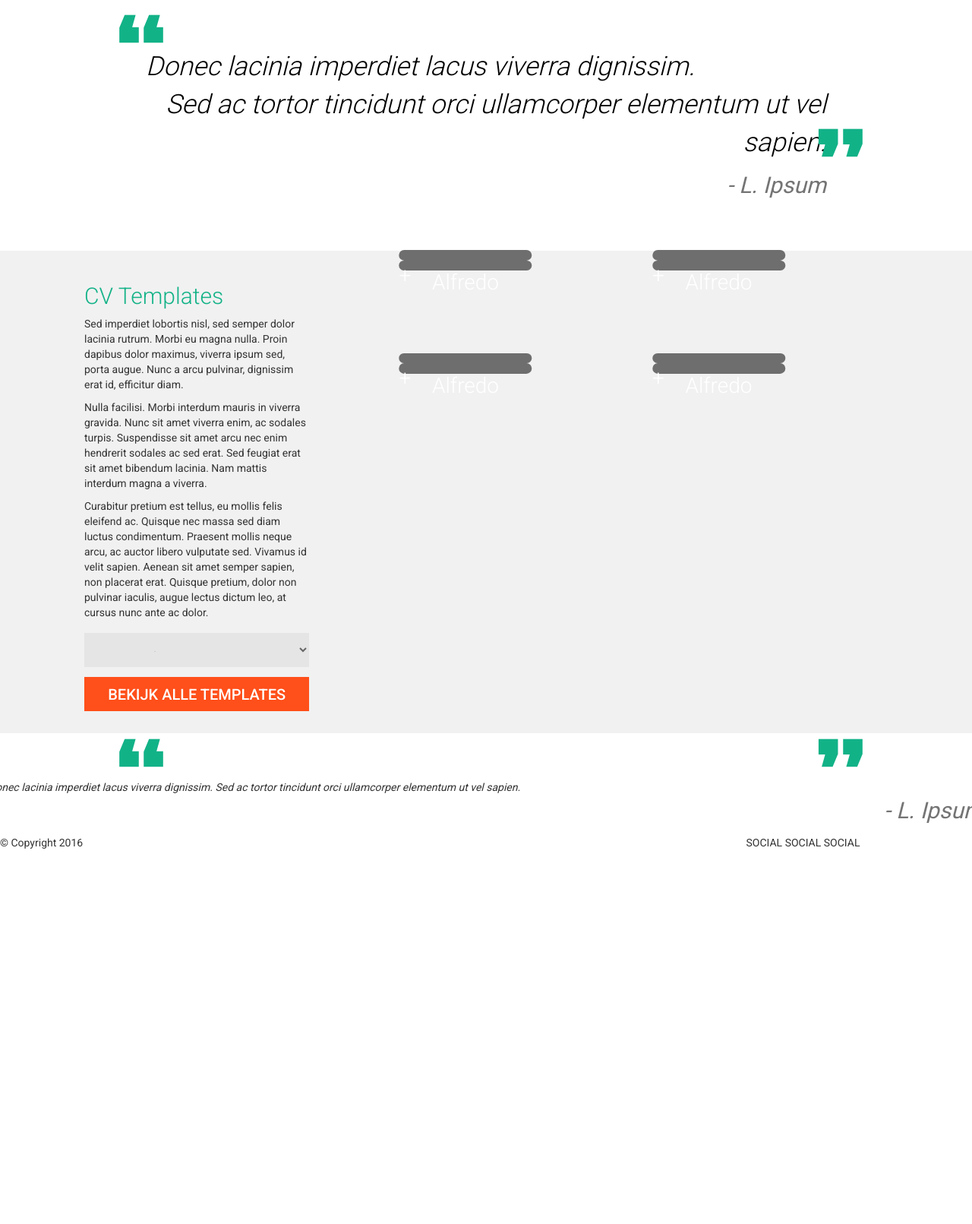
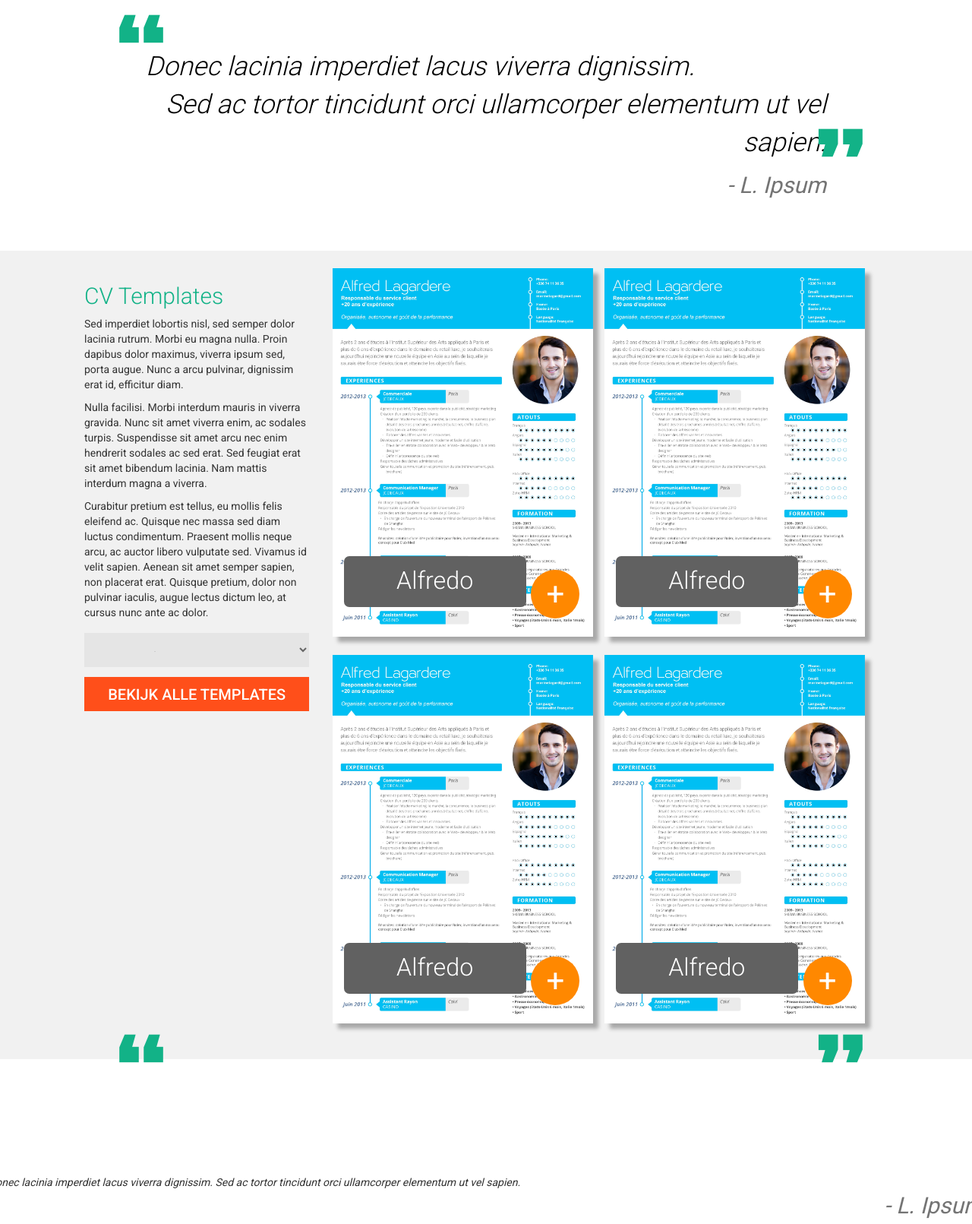
Before and after one commit to DemienD/CurriculumVitae_LineaOpus, a PHP site: page / in a window 1280 px wide. Shown: the part 927-2538 px from the top of the page at 76% size. Before the commit the page ends 2044 px from the top, so only its background shows below. Run offline with PHP 8.4, Linux system fonts and the light colour scheme; some libraries are stand-ins or nearby versions.

Commit message:
Stijlies

```diff
--- a/inc/styles/main.css
+++ b/inc/styles/main.css
@@ -146,7 +146,7 @@ input[type=submit], .wideButton {
   padding: 15px;
 }
 
-.quote-section {
+.profile, .quote-section {
   width: 70%;
   margin: 0 auto;
   padding: 5% 0;
@@ -205,15 +205,45 @@ input[type=submit], .wideButton {
 
 .templates-support {
   width: 30%;
+  align-items: center;
 }
 
 .template {
-  width: 36.7%;
+  width: 343px;
+  height: 485px;
+
+  background: url(../../images/placeholder.jpg);
+  background-size: contain;
+  box-shadow: 7px 7px 5px rgba(0, 0, 0, 0.3);
+  margin-bottom: 3vh;
 }
 
-.template img {
-  width: 100%;
-  box-shadow: 7px 7px 5px rgba(0, 0, 0, 0.3);
+.template div:first-child {
+  height: 14%;
+  width: 70%;
+  background-color: #616161;
+  border-radius: 7px;
+  bottom: 8%;
+  position: absolute;
+  color: #fff;
+  text-align: center;
+  font-size: 2.3em;
+  line-height: 200%;
+  font-weight: 300;
+}
+
+.template div:nth-child(2) {
+  background: #ff8800;
+  width: 5vw;
+  height: 5vw;
+  position:absolute;
+  bottom:5%;
+  right:5%;
+  color: #fff;
+  text-align: center;
+  line-height: 5vw;
+  font-size: 3em;
+  border-radius: 50%;
 }
 
 .templates-list {
@@ -222,6 +252,7 @@ input[type=submit], .wideButton {
 
 .templates-list .row {
   width: 100%;
+  height: 50%;
   display: -webkit-box;
   display: -moz-box;
   display: -ms-flexbox;
@@ -230,32 +261,3 @@ input[type=submit], .wideButton {
   display: flex;
   justify-content: space-between;
 }
-
-.template div {
-  width: 73.4%;
-  height: 10%;
-  border-radius: 13px;
-  background-color: rgba(102, 102, 102, 0.94);
-  transform: translate(13.3%, -177.6%);
-  color: #fff;
-  font-weight: 300;
-  font-size: 2em;
-}
-
-.template div p {
-  line-height: 85.7px;
-  width: 100%;
-  height: 100%;
-  text-align: center;
-}
-
-.template div:nth-child(3) {
-  width: 10vh;
-  background: #ff4f1a;
-  border-radius: 100%;
-  height: 10vh;
-  transform: translate(281%, -219%);
-  text-align: center;
-  line-height: 9.5vh;
-  font-size: 3em;
-}
--- a/index.html
+++ b/index.html
@@ -185,8 +185,8 @@
       </div>
     </div>
     <div class="row user-reviews">
-      <div class="trigger"><</div>
-      <div class="trigger">></div>
+      <!-- <div class="trigger"><</div>
+      <div class="trigger">></div> -->
       <p class="quote">
         <div class="profile"></div>
         <em class="quote-l">
```
